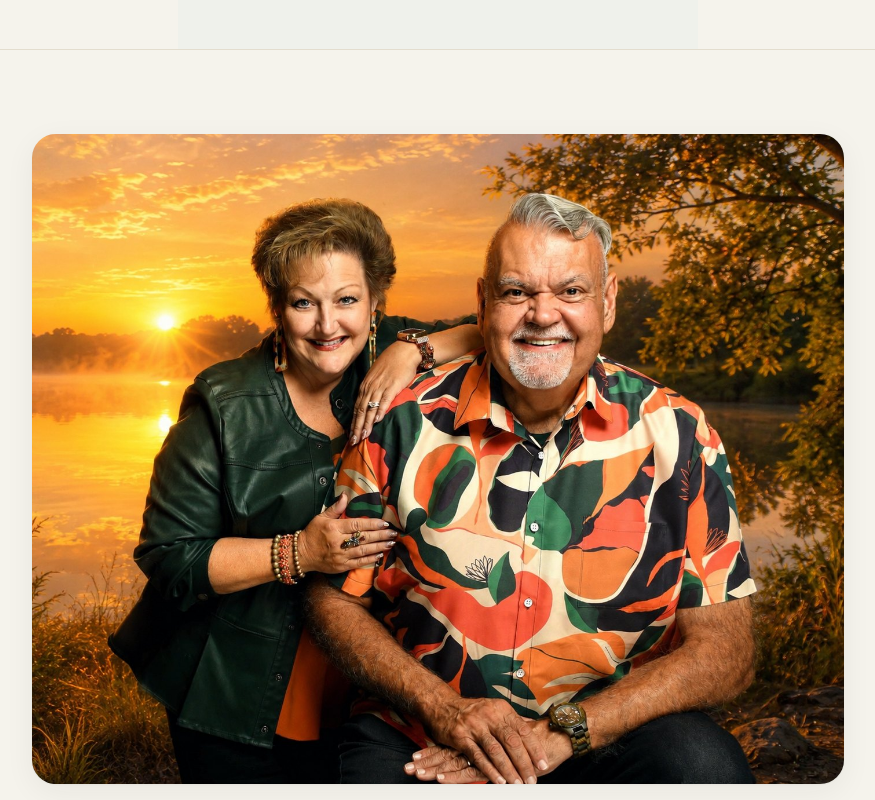
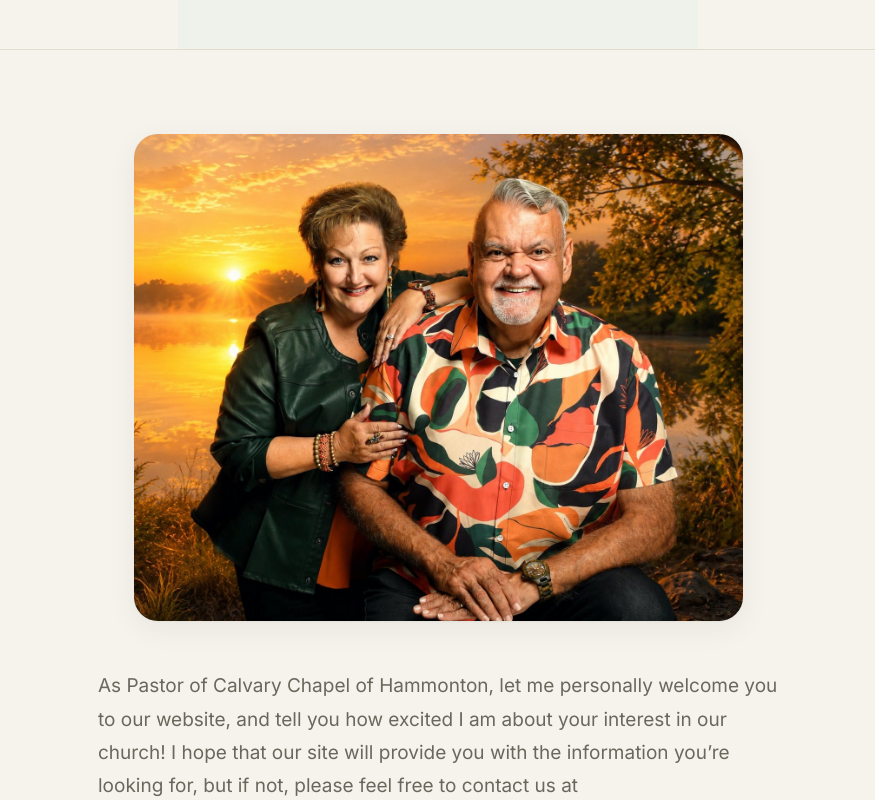
Before and after one commit to KnappBuiltMachines/CalvaryChurch, a Next.js app: page /pastor in a window 1280 px wide. Shown: the part 380-1180 px from the top of the page, without its empty margins (202-1077 px from the left). Built offline with nearby package versions, Linux system fonts and the light colour scheme.

Commit message:
Add files via upload

```diff
--- a/app/globals.css
+++ b/app/globals.css
@@ -711,7 +711,7 @@ img { max-width: 100%; display: block; }
    ============================================================ */
 .pastor-page { max-width: 860px; }
 .pastor-photo {
-  margin: 0; border-radius: 24px; overflow: hidden;
+  width: 75%; margin: 0 auto; border-radius: 24px; overflow: hidden;
   background: var(--pine-soft); box-shadow: var(--shadow);
 }
 .pastor-photo img { width: 100%; height: auto; display: block; }
@@ -723,7 +723,7 @@ img { max-width: 100%; display: block; }
 .pastor-actions .go { display: inline-flex; align-items: center; gap: 6px; font-size: 15px; font-weight: 600; color: var(--pine); }
 
 @media (max-width: 640px) {
-  .pastor-photo { border-radius: 16px; }
+  .pastor-photo { width: 100%; border-radius: 16px; }
   .pastor-letter { margin-top: 32px; }
   .pastor-letter p { font-size: 17px; }
 }
```
